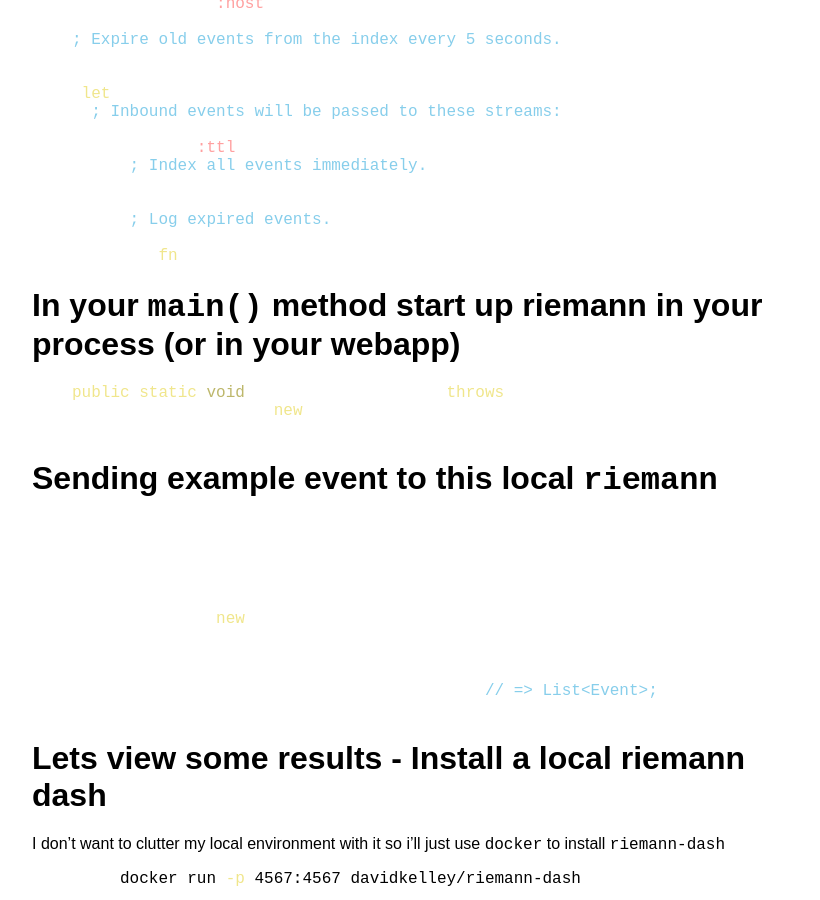
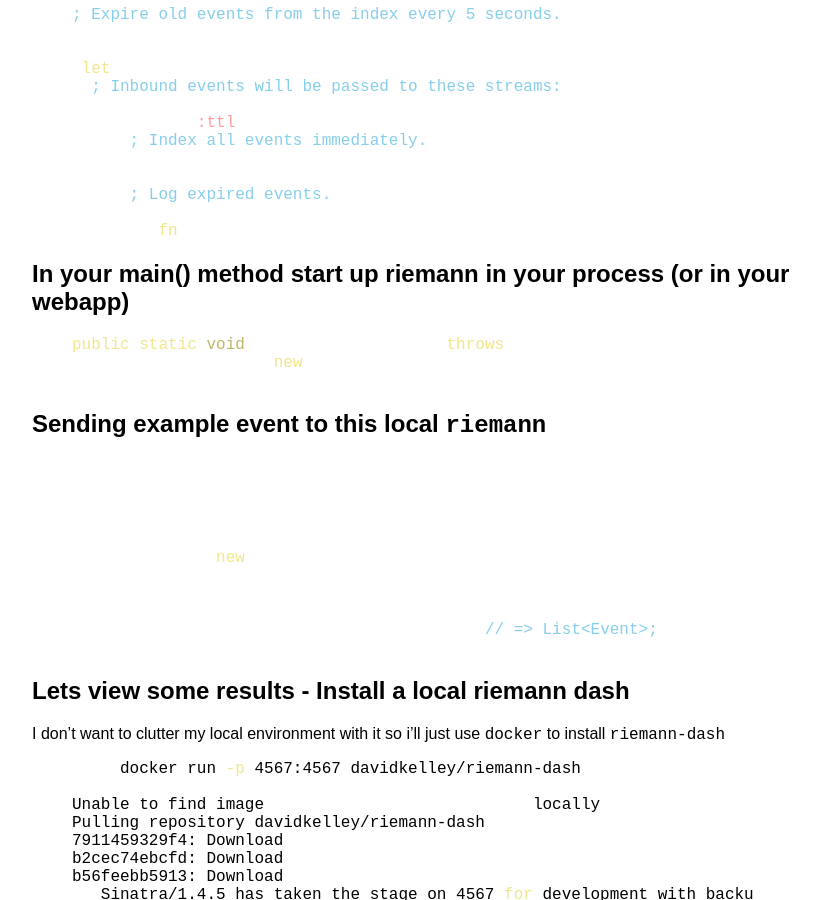
Before and after one commit to tomer-ben-david-archive/tomer-ben-david-archive.github.io, a Jekyll site: the page built from _posts/2014-10-15-embeed-riemann-in-java-or-scala-app.md, in a window 1280 px wide and 900 px high, scrolled down 1064 px. Shown: the whole window, without its empty margins (129-949 px from the left). Built offline with Jekyll 4.4.1, drawn with Linux system fonts in a browser that asks for light colours; comment, search, counter and statistics services are not loaded.

```diff
--- a/_posts/2014-10-15-embeed-riemann-in-java-or-scala-app.md
+++ b/_posts/2014-10-15-embeed-riemann-in-java-or-scala-app.md
@@ -17,7 +17,7 @@ Only two caveats with it are:
 
 Embeeding riemann with an example:
 
-# Including riemann in your maven dependencies.
+## Including riemann in your maven dependencies.
 
 {% highlight xml %}
 <dependency>
@@ -27,7 +27,7 @@ Embeeding riemann with an example:
 </dependency>
 {% endhighlight %}
 
-# place `riemann.conf` in project root folder.
+## place `riemann.conf` in project root folder.
 
 example `riemann.conf`
 
@@ -59,14 +59,14 @@ example `riemann.conf`
         (fn [event] (info "expired" event))))))
 {% endhighlight %}
 
-# In your `main()` method start up riemann in your process (or in your webapp)
+## In your main() method start up riemann in your process (or in your webapp)
 {% highlight java %}
 public static void main(String[] args) throws Exception {
     riemann.bin.main(new String[]{"riemann.config"});
 }
 {% endhighlight %}
 
-# Sending example event to this local `riemann`
+## Sending example event to this local `riemann`
 
 {% highlight java %}
 RiemannClient c = RiemannClient.tcp("localhost", 5555);
@@ -82,7 +82,7 @@ c.query("tagged \"cold\" and metric > 0"); // => List<Event>;
 c.disconnect();
 {% endhighlight %}
 
-# Lets view some results - Install a local riemann dash
+## Lets view some results - Install a local riemann dash
 I don't want to clutter my local environment with it so i'll just use `docker` to install `riemann-dash`
 
 {% highlight bash %}
```
